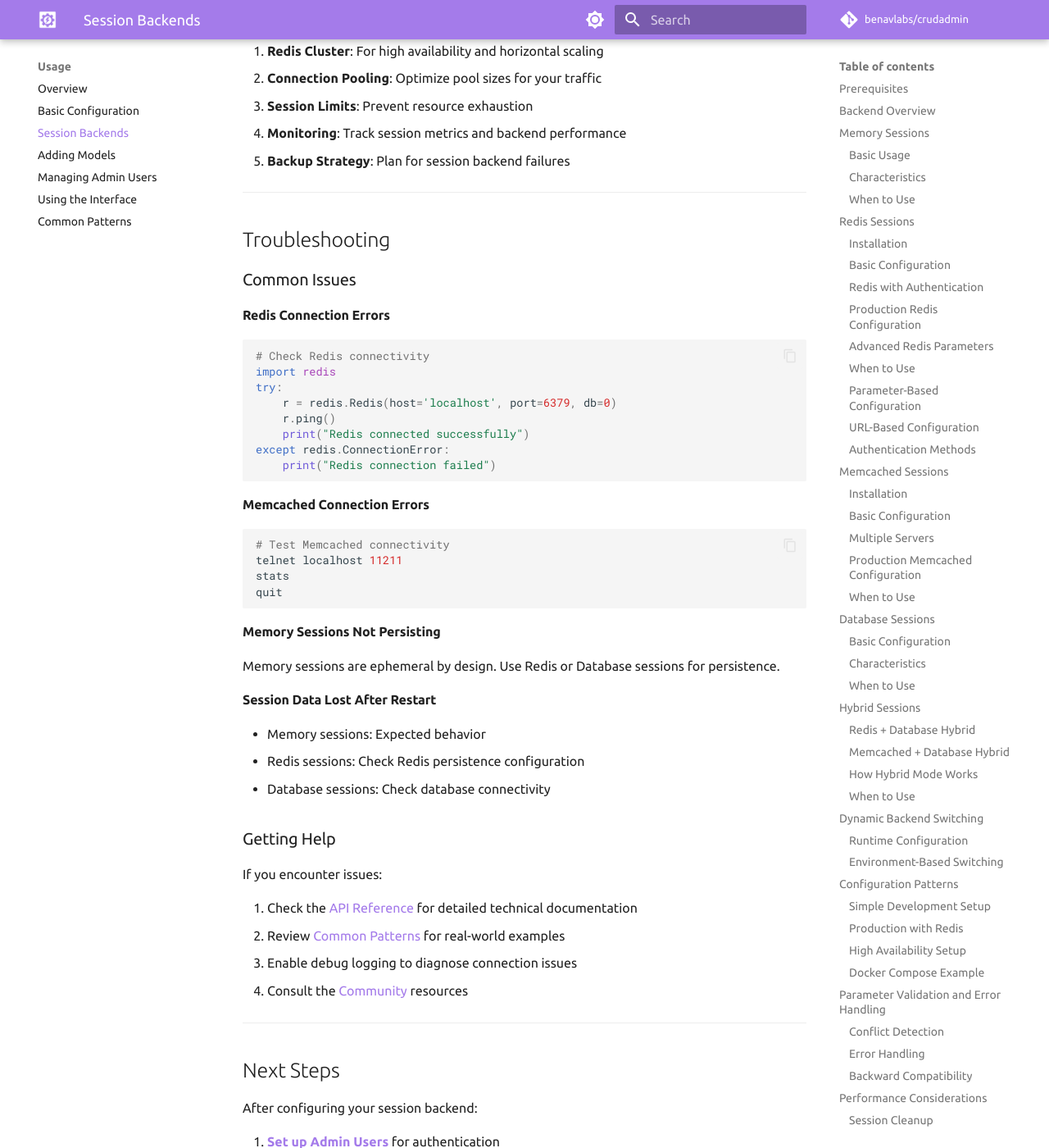
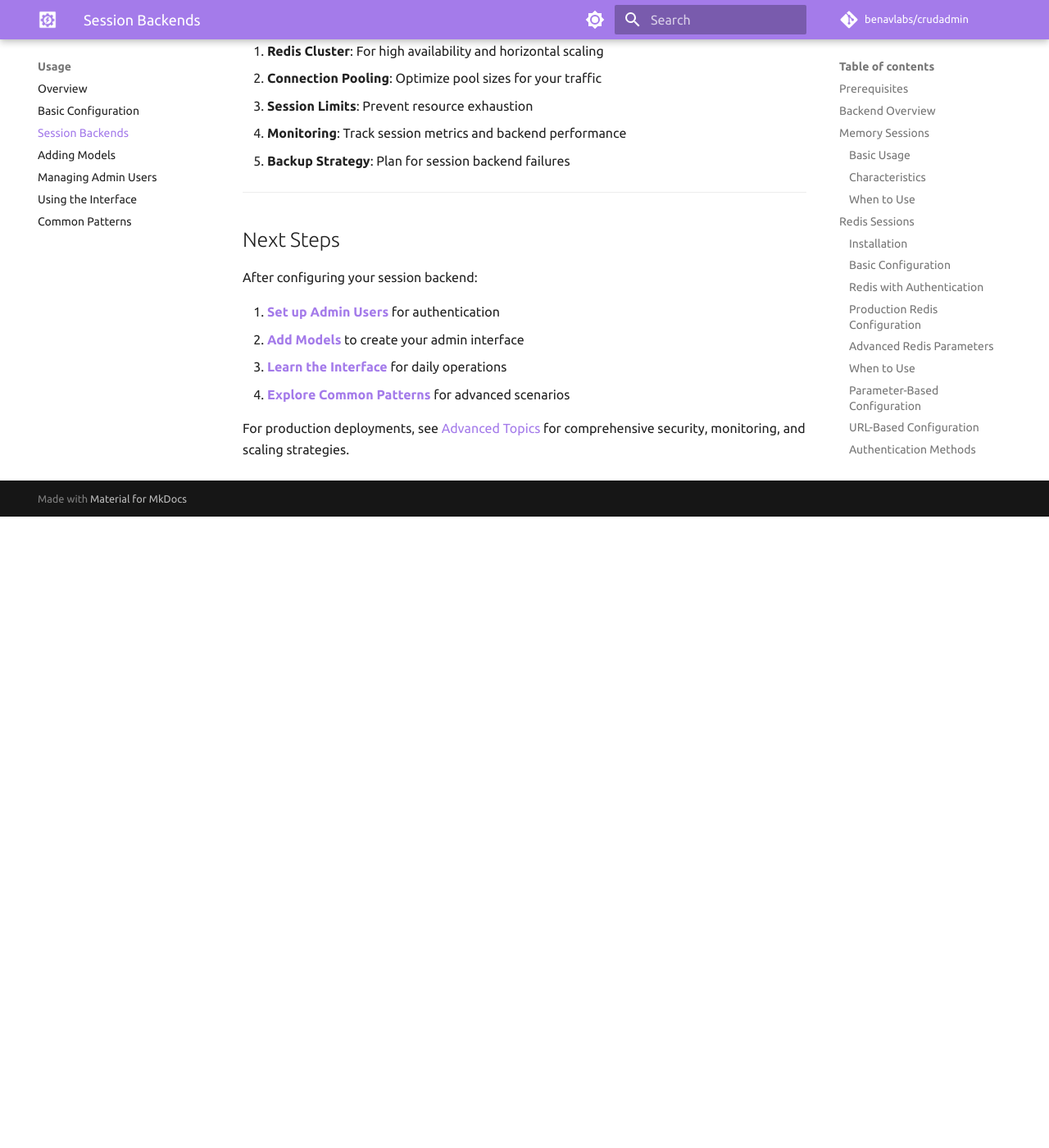
Before and after one commit to benavlabs/crudadmin, an MkDocs documentation site: the page built from docs/usage/session-backends.md, in a window 1280 px wide and 1400 px high, scrolled down 14829 px. Shown: the whole window at 82% size. Built offline with MkDocs 1.6.1 and Material for MkDocs 9.7.7, drawn with Linux system fonts in a browser that asks for light colours; comment, search, counter and statistics services are not loaded; after the commit the page ends 15459 px from its top, so only the background shows below that.

Commit message:
remove troubleshootings

````diff
--- a/docs/usage/session-backends.md
+++ b/docs/usage/session-backends.md
@@ -695,53 +695,6 @@
 
 ---
 
-## Troubleshooting
-
-### Common Issues
-
-#### Redis Connection Errors
-
-```python
-# Check Redis connectivity
-import redis
-try:
-    r = redis.Redis(host='localhost', port=6379, db=0)
-    r.ping()
-    print("Redis connected successfully")
-except redis.ConnectionError:
-    print("Redis connection failed")
-```
-
-#### Memcached Connection Errors
-
-```bash
-# Test Memcached connectivity
-telnet localhost 11211
-stats
-quit
-```
-
-#### Memory Sessions Not Persisting
-
-Memory sessions are ephemeral by design. Use Redis or Database sessions for persistence.
-
-#### Session Data Lost After Restart
-
-- Memory sessions: Expected behavior
-- Redis sessions: Check Redis persistence configuration
-- Database sessions: Check database connectivity
-
-### Getting Help
-
-If you encounter issues:
-
-1. Check the [API Reference](../api/session.md) for detailed technical documentation
-2. Review [Common Patterns](common-patterns.md) for real-world examples
-3. Enable debug logging to diagnose connection issues
-4. Consult the [Community](../community/overview.md) resources
-
----
-
 ## Next Steps
 
 After configuring your session backend:
````
